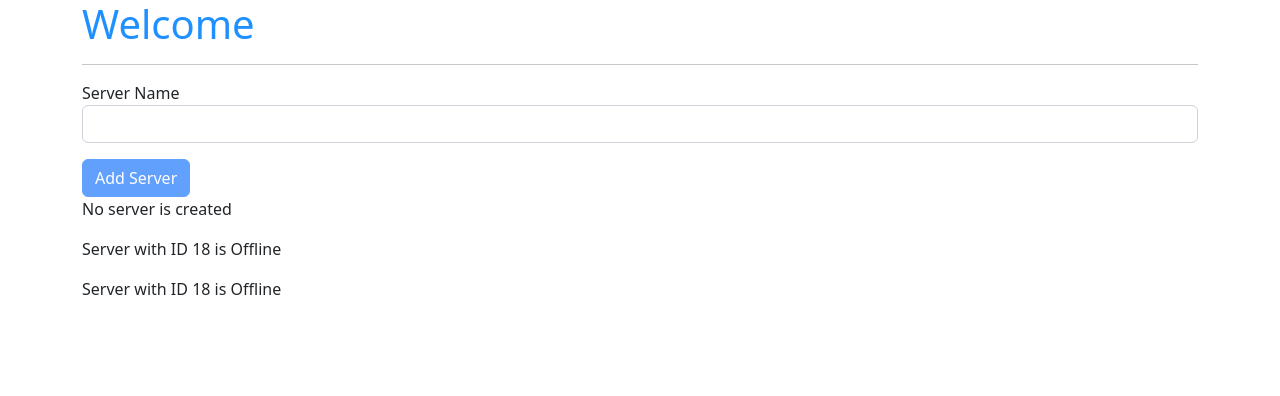
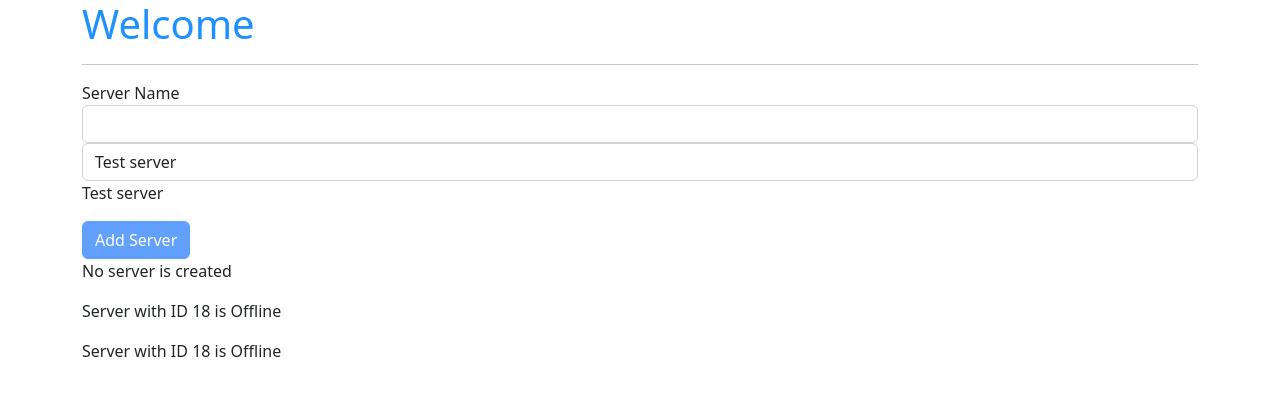
Before and after one commit to rahulraji18/Angular, an Angular app: page / in a window 1280 px wide. Shown: the top 396 px of the page. Built offline with nearby package versions, Linux system fonts and the light colour scheme.

Commit message:
two way data binding

```diff
--- a/src/app/servers/servers.component.html
+++ b/src/app/servers/servers.component.html
@@ -1,5 +1,6 @@
 <label>Server Name</label>
 <input type="text" class="form-control" (input)="onUpdateServerName($event)">
+<input type="text" class="form-control" [(ngModel)]="serverName">
 <p>{{ serverName }}</p>
 <button
   class="btn btn-primary"
--- a/src/app/servers/servers.component.ts
+++ b/src/app/servers/servers.component.ts
@@ -13,7 +13,7 @@ import { Component } from '@angular/core';
 export class ServersComponent {
   allowNewServer = false;
   serverCreationStatus: string = 'No server is created';
-  serverName = '';
+  serverName = 'Test server';
   constructor() {
     setTimeout(() => {
       this.allowNewServer = true;
```
